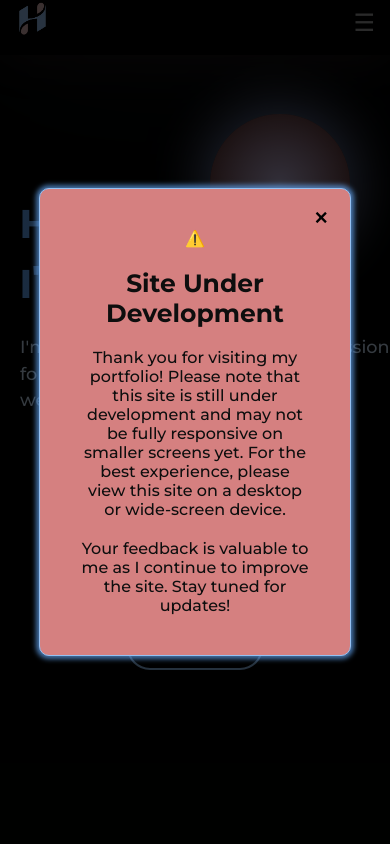
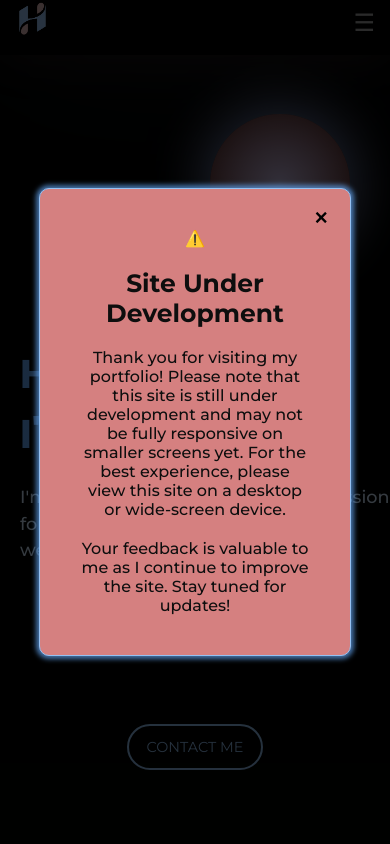
Before and after one commit to Hamada-AB/portfolio, a React (Vite) app: page / in a window 390 px wide. Shown: the top 844 px of the page. Built offline with nearby package versions, Linux system fonts and the light colour scheme.

Commit message:
feat(home): responsive improvement

```diff
--- a/src/style/home.css
+++ b/src/style/home.css
@@ -127,7 +127,6 @@
     border-radius: 35px;
   }
 }
-/* ----------------------- */
 
 /* Base styles for the Home section */
 .home-section {
@@ -233,9 +232,9 @@
   }
 
   .light-trail {
-    width: 300px;
-    height: 300px;
-    top: 5%;
+    width: 250px;
+    height: 250px;
+    top: 10%;
     right: 30px;
     bottom: 20%;
     box-shadow: 0 0 60px rgba(103, 174, 255, 0.7),
@@ -244,7 +243,7 @@
 
   .home-content {
     padding-top: 0px;
-    margin-top: 0;
+    margin-top: 250px;
     margin-bottom: 0;
   }
 
@@ -260,7 +259,7 @@
 
   .contact-btn-main {
     align-self: center;
-    margin-top: 250px;
+    margin-top: 200px;
     font-size: 1.2rem;
     border-radius: 35px;
   }
@@ -291,7 +290,6 @@
   }
 
   .contact-btn-main {
-    margin-top: 200px;
     font-size: 1.1rem;
   }
 }
@@ -301,14 +299,11 @@
 @media (max-width: 400px) {
   .home-section {
     padding: 20px;
-    margin-top: 10px;
   }
 
   .light-trail {
     width: 140px;
     height: 140px;
-    top: 10%;
-    right: 20px;
   }
 
   .heading h1 {
@@ -320,6 +315,7 @@
   }
 
   .contact-btn-main {
+    margin-top: 150px;
     font-size: 0.9rem;
   }
 }
```
